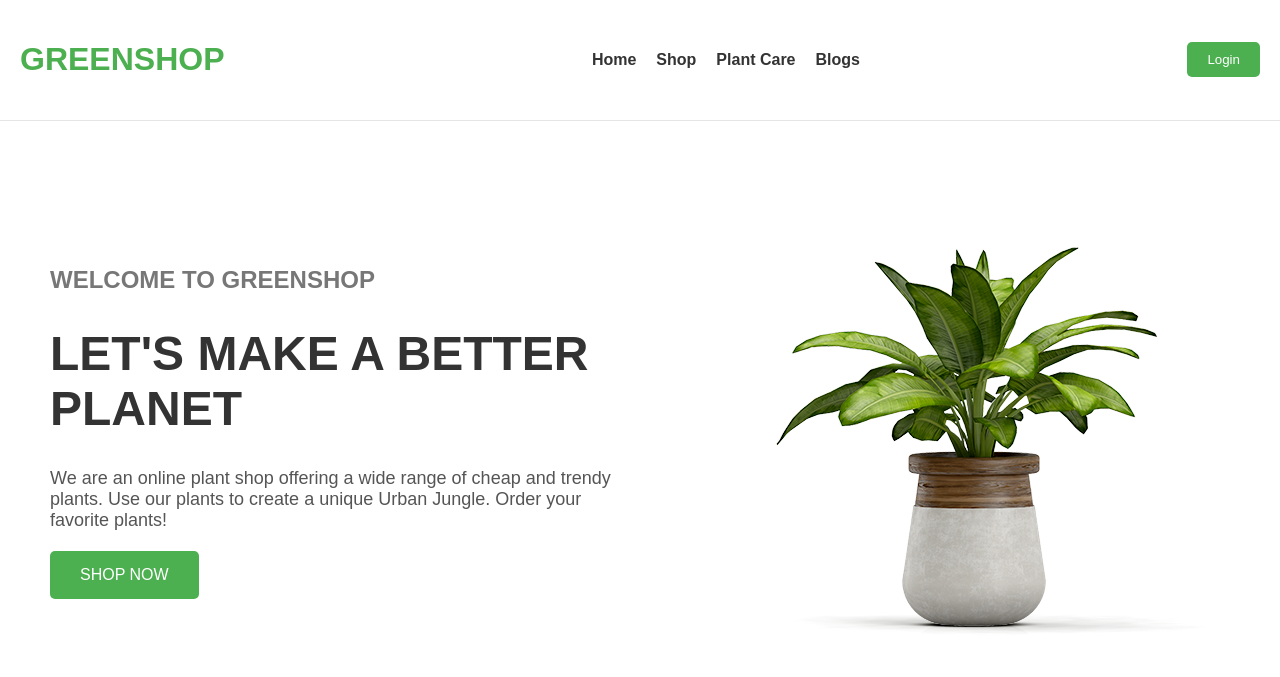
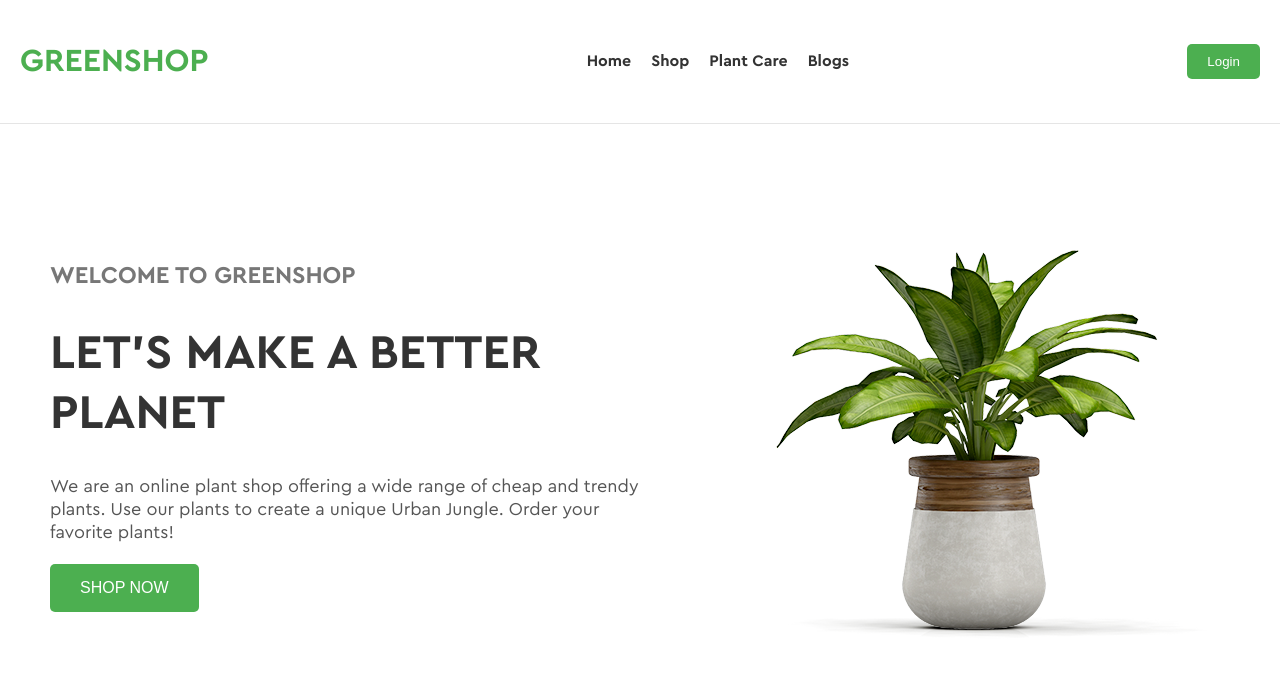
Before and after one commit to DK11011/hillel, a plain HTML site: page index.html in a window 1280 px wide. Drawn offline with Linux system fonts and the light colour scheme; files whose address does not match are found by name.

Commit message:
Add files via upload

```diff
--- a/index.html
+++ b/index.html
@@ -5,6 +5,9 @@
     <meta name="viewport" content="width=device-width, initial-scale=1.0">
     <link rel="stylesheet" href="styles.css">
     <title>Greenshop</title>
+
+    <link href="./fonts/fonts.css" rel="stylesheet">
+    <link href="./styles.css" rel="stylesheet">
 </head>
 <body>
     <header>
--- a/styles.css
+++ b/styles.css
@@ -1,5 +1,5 @@
 body {
-    font-family: Arial, sans-serif;
+    font-family: "Cera Pro";
     margin: 0;
     padding: 0;
     background-color: #f5f5f5;
@@ -27,7 +27,7 @@ nav ul {
 nav ul li a {
     text-decoration: none;
     color: #333;
-    font-weight: bold;
+    font-weight: 700;
 }
 
 .login-button button {
```
